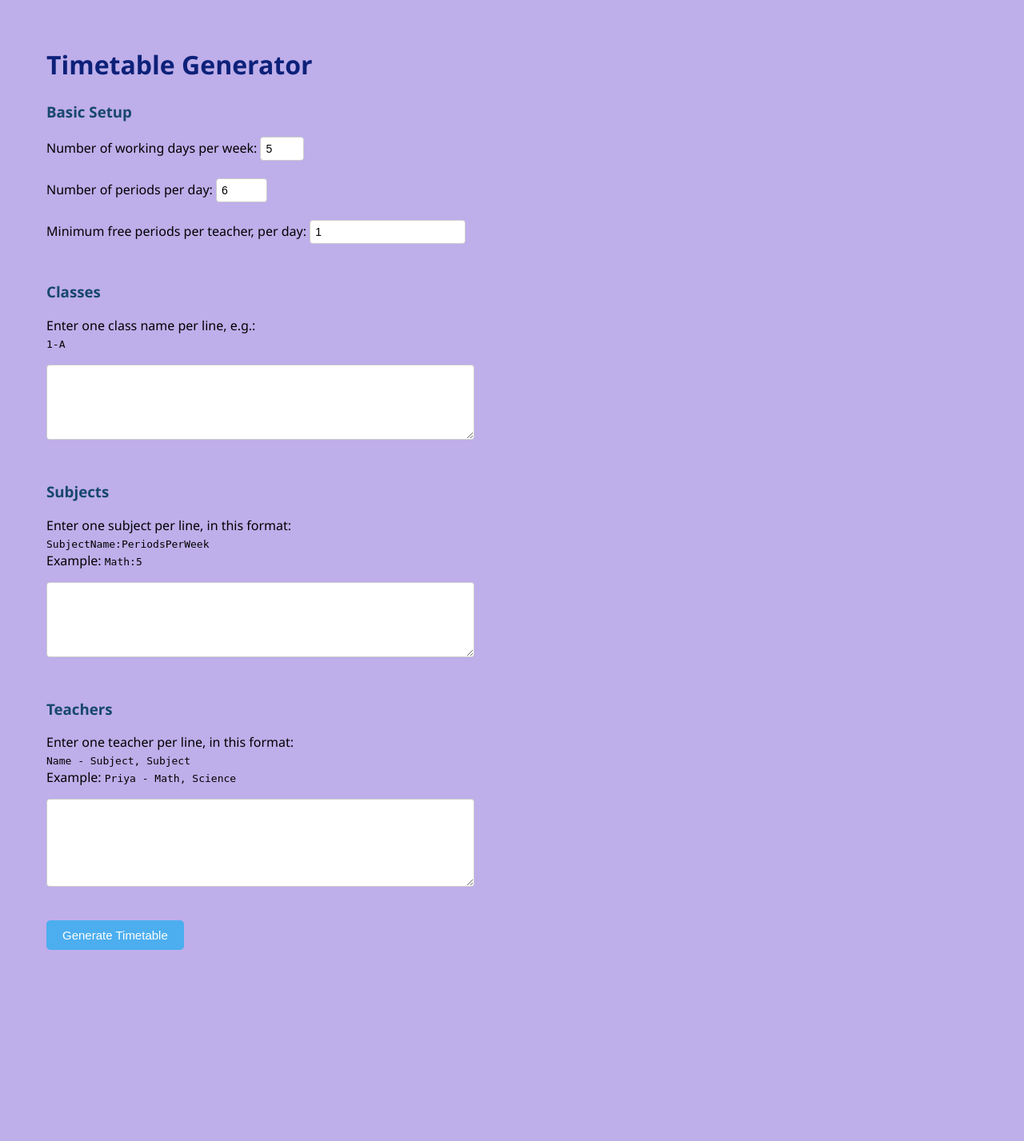
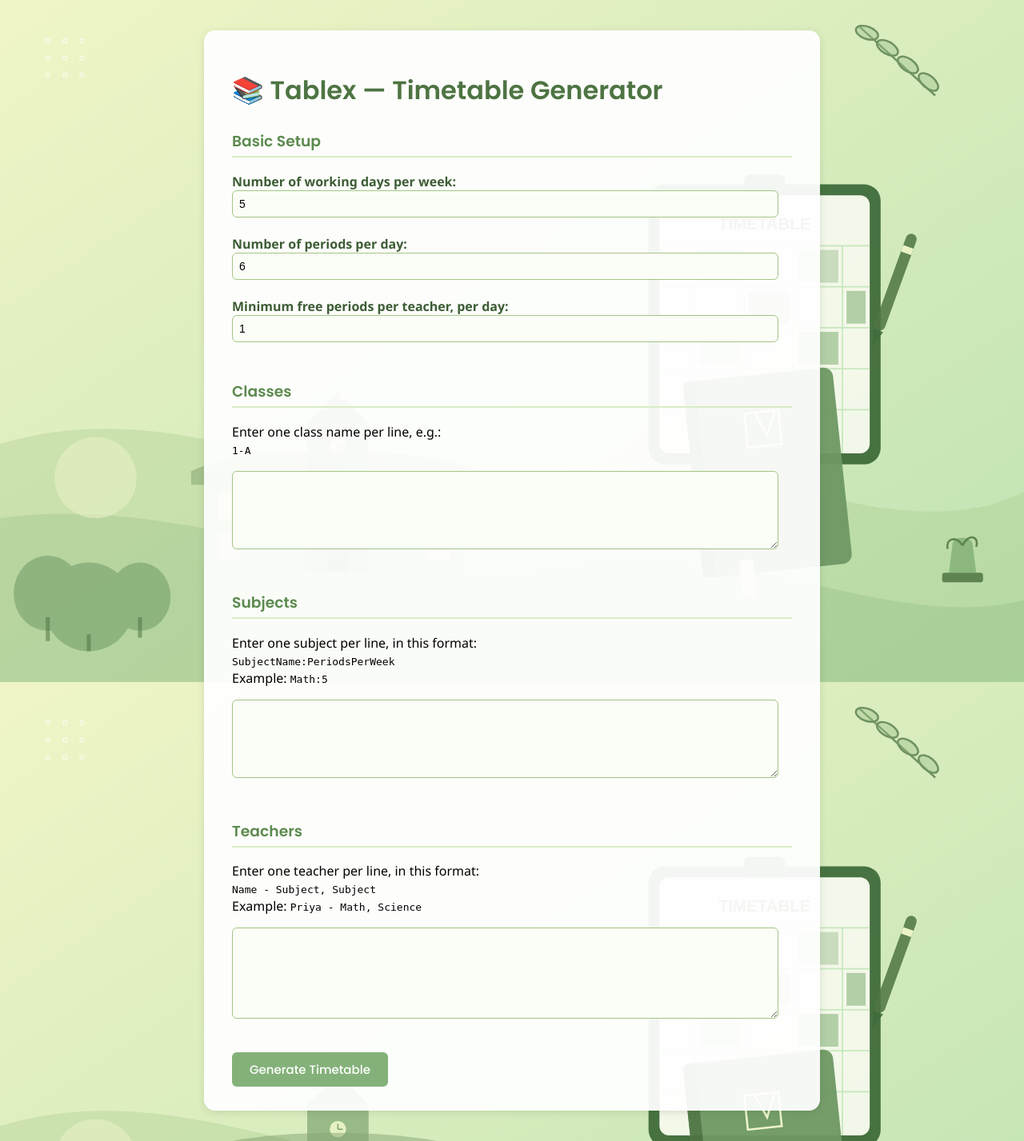
Before and after one commit to SHAJI-MERLIN/Tablex, a Flask app: page / in a window 1280 px wide. Shown: the whole page at 80% size. Before the commit the page ends 1188 px from the top, so only its background shows below. Run offline with Flask 3, Linux system fonts and the light colour scheme.

Commit message:
Add custom green-themed background illustration and styling

```diff
--- a/templates/index.html
+++ b/templates/index.html
@@ -1,21 +1,55 @@
 <!DOCTYPE html>
 <html>
 <head>
-    <title>TABLEX</title>
+    <title>Tablex — Timetable Generator</title>
+    <link href="https://fonts.googleapis.com/css2?family=Poppins:wght@500;600&display=swap" rel="stylesheet">
     <style>
-        body { font-family: 'Segoe UI', Arial, sans-serif; background-color: #beaeea; padding: 30px 50px; }
-        h1 { color: #0d2179; }
-        h3 { color: #17476e; margin-top: 25px; }
-        input, textarea { padding: 6px; border: 1px solid #ccc; border-radius: 4px; font-size: 14px; }
+        body {
+            font-family: 'Segoe UI', Arial, sans-serif;
+            padding: 30px 50px;
+            background-image: url("/static/bg_hero2.svg");
+            background-size: cover;
+            background-position: center;
+            background-attachment: fixed;
+        }
+        .card {
+            background: #ffffffee;
+            border-radius: 14px;
+            padding: 30px 35px;
+            max-width: 700px;
+            margin: auto;
+            box-shadow: 0 2px 10px rgba(60,90,50,0.15);
+        }
+        h1 {
+            font-family: 'Poppins', sans-serif;
+            color: #4d7442;
+            display: flex;
+            align-items: center;
+            gap: 10px;
+        }
+        h3 {
+            font-family: 'Poppins', sans-serif;
+            color: #5c8a4f;
+            margin-top: 25px;
+            border-bottom: 2px solid #d9ecc6;
+            padding-bottom: 4px;
+        }
+        label { font-weight: 600; color: #3d5c35; }
+        input, textarea {
+            padding: 8px; border: 1px solid #a3c585; border-radius: 6px; font-size: 14px;
+            background-color: #fbfdf7; width: 95%;
+        }
         button {
-            margin-top: 15px; padding: 10px 20px; background-color: #4caeef;
-            color: white; border: none; border-radius: 5px; font-size: 15px; cursor: pointer;
+            margin-top: 15px; padding: 10px 22px; background-color: #84b179;
+            color: white; border: none; border-radius: 6px; font-size: 15px; cursor: pointer;
+            font-family: 'Poppins', sans-serif; font-weight: 500;
         }
-        button:hover { background-color: #48489d; }
+        button:hover { background-color: #6d9863; }
     </style>
 </head>
 <body>
-    <h1>Timetable Generator</h1>
+    <div class="card">
+        <h1>📚 Tablex — Timetable Generator</h1>
         <form action="/generate" method="POST">
             <h3>Basic Setup</h3>
             <label>Number of working days per week:</label>
@@ -28,8 +62,7 @@
             <input type="number" name="min_free_periods" min="0" value="1" required><br><br>
 
             <h3>Classes</h3>
-        <p>Enter one class name per line, e.g.:<br>
-        <code>1-A</code></p>
+            <p>Enter one class name per line, e.g.:<br><code>1-A</code></p>
             <textarea name="class_data" rows="5" cols="60" required></textarea><br><br>
 
             <h3>Subjects</h3>
@@ -46,5 +79,6 @@
 
             <button type="submit">Generate Timetable</button>
         </form>
+    </div>
 </body>
 </html>
```
Also changed, not shown: templates/result.html (+40 -32 lines), static/bg_hero2.svg (added). Lines whose indentation alone changed are shown as unchanged.
